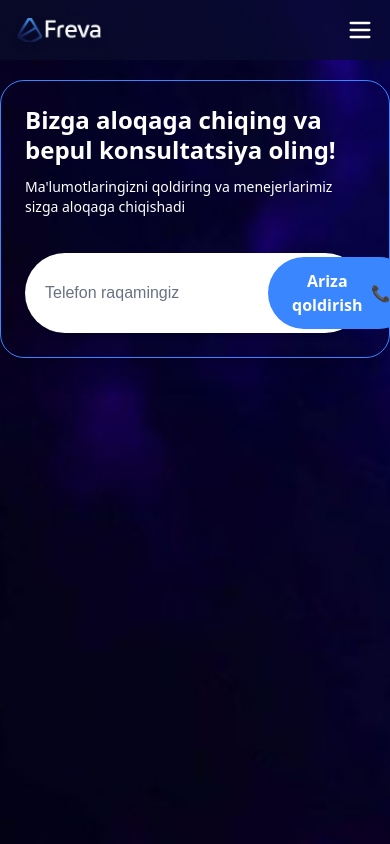
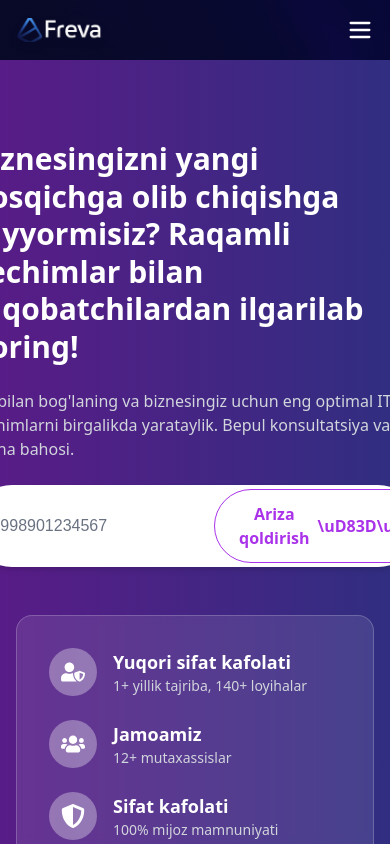
Before and after one commit to Abdulaziz20040/freva, a Next.js app: page /communication in a window 390 px wide. Built offline with nearby package versions, Linux system fonts and the light colour scheme.

Commit message:
edit websayt

```diff
--- a/src/app/communication/page.jsx
+++ b/src/app/communication/page.jsx
@@ -1,10 +1,15 @@
 "use client";
 import React, { useState } from "react";
-import { FaInstagram, FaTelegram, FaYoutube } from "react-icons/fa";
-import { ToastContainer, toast } from "react-toastify";
+import {
+  FaTelegramPlane,
+  FaUserShield,
+  FaUsers,
+  FaShieldAlt,
+} from "react-icons/fa";
+import { toast, ToastContainer } from "react-toastify";
 import "react-toastify/dist/ReactToastify.css";
 
-export default function Communication() {
+export default function Page() {
   const [phone, setPhone] = useState("");
 
   const botToken = "7743808180:AAE51pwYyhVuT3XHUlmsheEWZ0XqhK06sSA";
@@ -15,14 +20,21 @@ export default function Communication() {
       toast.error("Iltimos, telefon raqamingizni kiriting.");
       return;
     }
-
-    const text = `Yangi ariza:%0A📞 Telefon raqami: ${phone}`;
+    const text =
+      `\uD83D\uDD1A *Yangi ariza*%0A` +
+      `\u2014\u2014\u2014\u2014\u2014\u2014\u2014\u2014\u2014\u2014\u2014\u2014\u2014%0A` +
+      `\uD83D\uDCDE *Telefon raqami:* +${phone}%0A` +
+      `\uD83D\uDD52 *Yuborilgan vaqt:* ${new Date().toLocaleString(
+        "uz-UZ"
+      )}%0A` +
+      `\u2014\u2014\u2014\u2014\u2014\u2014\u2014\u2014\u2014\u2014\u2014\u2014\u2014`;
 
     try {
       await fetch(
-        `https://api.telegram.org/bot${botToken}/sendMessage?chat_id=${chatId}&text=${text}`
+        `https://api.telegram.org/bot${botToken}/sendMessage?chat_id=${chatId}&text=${text}&parse_mode=Markdown`
       );
-      toast.success("Arizangiz muvaffaqiyatli yuborildi ✅");
+
+      toast.success("Arizangiz muvaffaqiyatli yuborildi");
       setPhone("");
     } catch (error) {
       toast.error("Xatolik yuz berdi, qayta urinib ko‘ring.");
@@ -31,72 +43,97 @@ export default function Communication() {
   };
 
   return (
-    <div className="relative overflow-hidden rounded-3xl bg-transparent border border-[#3a86ff] p-6 md:p-10  text-white shadow-xl mt-20">
-      {/* 🔔 Toast container */}
+    <div
+      style={{
+        background: "linear-gradient(90deg, #581C87 0%, #312E81 100%)",
+      }}
+      className="to-indigo-900 text-white mt-15"
+    >
       <ToastContainer position="top-right" autoClose={3000} />
 
-      {/* Qolgan kontent */}
-      <div className="relative z-10 flex flex-col md:flex-row md:items-center md:justify-between gap-8 h-full">
-        <div className="flex flex-col justify-center gap-3 w-full md:w-1/2">
-          <h2 className="text-2xl md:text-3xl font-extrabold leading-tight">
-            Bizga aloqaga chiqing va bepul konsultatsiya oling!
-          </h2>
-          <p className="text-sm md:text-base max-w-md">
-            Ma'lumotlaringizni qoldiring va menejerlarimiz sizga aloqaga
-            chiqishadi
+      <div className="containes px-4 sm:px-6 lg:px-8 py-20 flex flex-col md:flex-row items-center justify-between gap-12">
+        {/* Chap qism */}
+        <div className="flex-1 max-w-2xl space-y-6">
+          <h1
+            style={{
+              fontWeight: "700",
+            }}
+            className="text-3xl sm:text-4xl  leading-tight"
+          >
+            Biznesingizni yangi bosqichga olib chiqishga tayyormisiz? Raqamli
+            yechimlar bilan raqobatchilardan ilgarilab boring!
+          </h1>
+          <p className="text-base sm:text-lg text-gray-300">
+            Biz bilan bog'laning va biznesingiz uchun eng optimal IT yechimlarni
+            birgalikda yarataylik. Bepul konsultatsiya va loyiha bahosi.
           </p>
-          <div className="flex items-center bg-white rounded-full p-1 mt-6 max-w-md shadow-md w-full">
+
+          <div className="flex items-center bg-white rounded-full p-1 mt-6 max-w-md w-full shadow-md">
             <input
-              type="text"
-              placeholder="Telefon raqamingiz"
+              type="tel"
               value={phone}
-              onChange={(e) => setPhone(e.target.value)}
+              onChange={(e) => {
+                const onlyNumbers = e.target.value.replace(/[^\d+]/g, "");
+                setPhone(onlyNumbers);
+              }}
+              placeholder="+998901234567"
+              inputMode="tel"
+              pattern="^\\+?\\d*$"
               style={{ fontFamily: "'Poppins', sans-serif", color: "black" }}
               className="flex-1 rounded-full px-4 py-2 bg-white placeholder-gray-500 focus:outline-none"
             />
+
             <button
               onClick={handleSend}
-              className="rounded-full px-6 py-3 cursor-pointer bg-[#3a86ff] text-white hover:bg-[#3a85ffd3] font-semibold flex items-center gap-2 transition"
+              style={{
+                color: "#aa33ea",
+              }}
+              className="rounded-full px-6 py-3 bg-transparent border border-[#aa33ea] cursor-pointer font-semibold flex items-center gap-2 transition"
             >
-              Ariza qoldirish <span>📞</span>
+              Ariza qoldirish <span>\uD83D\uDCDE</span>
             </button>
           </div>
         </div>
 
-        <div className="hidden md:flex flex-col items-end md:w-1/2 text-right justify-end">
-          <img
-            src="https://i.ibb.co/JWHNV4Gq/Chat-GPT-Image-10-2025-01-53-04-removebg-preview.png"
-            alt="freva Group"
-            className="w-42"
-          />
-          <div className="flex gap-6 text-3xl">
-            <a
-              href="https://instagram.com"
-              target="_blank"
-              rel="noopener noreferrer"
-              className="hover:text-pink-500 transition"
-            >
-              <FaInstagram />
-            </a>
-            <a
-              href="https://youtube.com"
-              target="_blank"
-              rel="noopener noreferrer"
-              className="hover:text-red-500 transition"
-            >
-              <FaYoutube />
-            </a>
-            <a
-              href="https://t.me/freva_manager"
-              target="_blank"
-              rel="noopener noreferrer"
-              className="hover:text-sky-400 transition"
-            >
-              <FaTelegram />
-            </a>
+        {/* O'ng qism */}
+        <div
+          style={{
+            background: "rgba(255, 255, 255, 0.1)",
+            border: "1px solid rgba(255, 255, 255, 0.2)",
+            backdropFilter: "blur(4px)",
+          }}
+          className="flex-1 w-full max-w-md bg-opacity-5 backdrop-blur-md rounded-2xl p-8 space-y-6 border border-white border-opacity-10"
+        >
+          <div className="flex items-start gap-4 hover:shadow-indigo-500/50 transition-transform hover:scale-105 duration-500 cursor-pointer">
+            <div className="text-2xl text-white bg-[#ffffff52] p-3 rounded-full">
+              <FaUserShield />
+            </div>
+            <div>
+              <h3 className="text-lg font-semibold">Yuqori sifat kafolati</h3>
+              <p className="text-gray-300 text-sm">
+                1+ yillik tajriba, 140+ loyihalar
+              </p>
+            </div>
           </div>
-          <div className="text-white font-semibold text-lg mt-3">
-            +998 77 014 50 47
+
+          <div className="flex items-start gap-4 hover:shadow-indigo-500/50 transition-transform hover:scale-105 duration-500 cursor-pointer">
+            <div className="text-2xl text-white bg-[#ffffff52] p-3 rounded-full">
+              <FaUsers />
+            </div>
+            <div>
+              <h3 className="text-lg font-semibold">Jamoamiz</h3>
+              <p className="text-gray-300 text-sm">12+ mutaxassislar</p>
+            </div>
+          </div>
+
+          <div className="flex items-start gap-4 hover:shadow-indigo-500/50 transition-transform hover:scale-105 duration-500 cursor-pointer">
+            <div className="text-2xl text-white bg-[#ffffff52] p-3 rounded-full">
+              <FaShieldAlt />
+            </div>
+            <div>
+              <h3 className="text-lg font-semibold">Sifat kafolati</h3>
+              <p className="text-gray-300 text-sm">100% mijoz mamnuniyati</p>
+            </div>
           </div>
         </div>
       </div>
--- a/src/app/footer/page.jsx
+++ b/src/app/footer/page.jsx
@@ -3,7 +3,7 @@ import { FaInstagram, FaTelegram, FaYoutube } from "react-icons/fa";
 
 function Footer() {
   return (
-    <footer className="w-full  text-white px-6 py-10">
+    <footer className="w-full  text-white px-6 py-10 containes">
       <div className="max-w-7xl mx-auto flex flex-col sm:flex-row sm:justify-between gap-8 sm:gap-0">
         <div className="flex flex-col items-center sm:items-start">
           <p className="font-semibold text-xl">Freva</p>
--- a/src/app/page.jsx
+++ b/src/app/page.jsx
@@ -8,6 +8,7 @@ import Group from "./group/page";
 import Communication from "./communication/page";
 import Footer from "./footer/page";
 import About from "./about/page";
+import Why from "../why/page";
 
 function Page() {
   return (
@@ -15,12 +16,13 @@ function Page() {
       <div className="mt-3 containes">
         <Navbar />
         <Slider />
+        <Why />
         <About />
         <Filter />
         <Group />
-        <Communication />
-        <Footer />
       </div>
+      <Communication />
+      {/* <Footer /> */}
     </div>
   );
 }
--- a/src/app/slider/page.jsx
+++ b/src/app/slider/page.jsx
@@ -3,6 +3,7 @@ import React, { useEffect, useState } from "react";
 import { FaFolder } from "react-icons/fa";
 import { AnimatePresence, motion } from "framer-motion";
 import "../globals.css";
+import Link from "next/link";
 
 const sliderData = [
   {
@@ -11,8 +12,6 @@ const sliderData = [
     description: [
       "Bugun zakaz bering – ertaga tayyor bo‘lsin!",
       "Freva jamoasi har kuni yangi loyihalar uchun tayyor.",
-      "— barcha xizmatlar bir joyda.",
-      "Mos xizmatni tanlang, biz tez va sifatli yakunlaymiz!",
     ],
     tags: ["Web Dizayn", "UI/UX Dizayner", "Frontend"],
     projectsCount: "500+",
@@ -26,7 +25,6 @@ const sliderData = [
     description: [
       "Biznesingizni internetga olib chiqamiz.",
       "Saytlar, CRM tizimlar, mobil ilovalar – barchasi bizda.",
-      "Ishonchli va tezkor yechimlar bilan ishlaymiz.",
     ],
     tags: ["Backend", "Mobil Ilovalar", "CRM"],
     projectsCount: "200+",
@@ -120,7 +118,7 @@ const Slider = () => {
         backgroundSize: "cover",
         backgroundPosition: "center",
       }}
-      className="relative w-full mt-20 min-h-[450px] md:min-h-[550px] flex items-center justify-center sm:px-6 overflow-hidden"
+      className="relative w-full mt-22 min-h-[450px] md:min-h-[550px] flex items-center justify-center sm:px-6 overflow-hidden"
     >
       <AnimatePresence mode="wait">
         <motion.div
@@ -133,7 +131,12 @@ const Slider = () => {
         >
           {/* Chap tomon */}
           <div className="flex-1 space-y-4">
-            <h1 className="text-lg sm:text-2xl md:text-[40px] font-extrabold leading-snug text-white font-sans break-words whitespace-normal">
+            <h1
+              style={{
+                fontWeight: "700",
+              }}
+              className="text-lg sm:text-2xl md:text-[40px] leading-snug text-white font-sans break-words whitespace-normal"
+            >
               {currentSlide.title}{" "}
               <span
                 style={{
@@ -147,9 +150,9 @@ const Slider = () => {
               </span>
             </h1>
 
-            <div className="text-gray-300 space-y-1">
+            <div className="text-gray-200 space-y-1">
               {currentSlide.description.map((line, i) => (
-                <p key={i} className="text-sm sm:text-base">
+                <p key={i} className="text-sm leading-2.5">
                   {line}
                 </p>
               ))}
@@ -170,14 +173,49 @@ const Slider = () => {
                   Bepul konsultatsiya olish
                 </button>
               </a>
-              <button className="bg-transparent text-[#9333EA] font-semibold px-5 py-2 rounded-[8px] cursor-pointer hover:-translate-y-[1px] transition border border-[#9333EA] text-sm sm:text-base">
-                Loyihalarni ko‘rish
-              </button>
+              <Link href="/cards">
+                <button className="bg-transparent text-[#9333EA] font-semibold px-5 py-2 rounded-[8px] cursor-pointer hover:-translate-y-[1px] transition border border-[#9333EA] text-sm sm:text-base">
+                  Loyihalarni ko‘rish
+                </button>
+              </Link>
+            </div>
+
+            {/* Pastki chiziq */}
+            <div className="w-full h-[1px] bg-[#9333EA] my-6"></div>
+
+            {/* Statistikalar bloki */}
+            <div className="grid grid-cols-2 sm:grid-cols-4 gap-0 text-white text-center">
+              <div>
+                <p className="text-2xl sm:text-3xl font-[700] text-[#9333EA]">
+                  1+
+                </p>
+                <p className="text-sm sm:text-base">Yillik tajriba</p>
+              </div>
+              <div>
+                <p className="text-2xl sm:text-3xl font-[700] text-[#9333EA]">
+                  140+
+                </p>
+                <p className="text-sm sm:text-base">Muvaffaqiyatli loyihalar</p>
+              </div>
+              <div>
+                <p className="text-2xl sm:text-3xl font-[700] text-[#9333EA]">
+                  12+
+                </p>
+                <p className="text-sm sm:text-base">
+                  Professional mutaxassislar
+                </p>
+              </div>
+              <div>
+                <p className="text-2xl sm:text-3xl font-[700] text-[#9333EA]">
+                  95%
+                </p>
+                <p className="text-sm sm:text-base">Mijozlar mamnuniyati</p>
+              </div>
             </div>
           </div>
 
           {/* O‘ng tomon */}
-          <div className="relative flex-1 flex justify-center items-center min-h-[300px] hidden sm:flex">
+          <div className="relative flex-1 flex  justify-center items-center min-h-[300px] hidden sm:flex">
             <button className="absolute top-0 right-5 bg-white/60 backdrop-blur-md shadow-md rounded-xl p-3 flex items-center gap-2 hover:scale-105 hover:shadow-lg transition">
               <div className="text-base md:text-lg font-semibold flex items-center gap-2">
                 <FaFolder className="text-xl text-[#9333EA]" />
@@ -205,7 +243,7 @@ const Slider = () => {
       </AnimatePresence>
 
       {/* Nuqtalar */}
-      <div className="absolute bottom-2 left-1/2 transform -translate-x-1/2 flex gap-2">
+      <div className="absolute bottom-2 left-1/2 transform -translate-x-1/2 flex mt-10 gap-2">
         {sliderData.map((_, i) => (
           <div
             key={i}
--- /dev/null
+++ b/src/why/page.jsx
@@ -0,0 +1,60 @@
+import React from "react";
+import { FaAward, FaUsers, FaChartLine, FaClock } from "react-icons/fa";
+
+function Why() {
+  const features = [
+    {
+      icon: <FaAward className="text-purple-500 text-2xl" />,
+      title: "Yuqori sifat",
+      desc: "Har bir loyihaga alohida e'tibor beramiz. Sifatli kod, zamonaviy dizayn va yuqori darajadagi xavfsizlik bilan xizmat ko'rsatamiz.",
+    },
+    {
+      icon: <FaUsers className="text-purple-500 text-2xl" />,
+      title: "Professional jamoa",
+      desc: "12+ professional dasturchilar, dizaynerlar va loyiha menejerlari jamoasi. Har bir mutaxassis o'z sohasida tajribaga ega.",
+    },
+    {
+      icon: <FaChartLine className="text-purple-500 text-2xl" />,
+      title: "Natijaga yo'naltirilgan",
+      desc: "Bizning asosiy maqsadimiz – mijozlarimiz biznesini rivojlantirish. Har bir loyiha aniq biznes maqsadlarga yo'naltirilgan.",
+    },
+    {
+      icon: <FaClock className="text-purple-500 text-2xl" />,
+      title: "24/7 qo'llab-quvvatlash",
+      desc: "Loyihangiz ishga tushgandan so'ng ham, biz doimo yoningizda. Texnik qo'llab-quvvatlash xizmatimiz 24/7 rejimida ishlaydi.",
+    },
+  ];
+
+  return (
+    <div className=" text-white py-16 px-4">
+      <div className="max-w-7xl mx-auto text-center">
+        <h2
+          style={{
+            fontWeight: "800",
+          }}
+          className="text-[30px] mb-4"
+        >
+          Nima uchun <span className="text-purple-500">Freva</span>?
+        </h2>
+        <p className="text-gray-400 mb-12">
+          Biz mijozlarimizga quyidagi afzalliklarni taqdim etamiz:
+        </p>
+
+        <div className="grid grid-cols-1 md:grid-cols-2 lg:grid-cols-4 gap-6 mt-10">
+          {features.map((item, index) => (
+            <div
+              key={index}
+              className="bg-[#0A0B2A] rounded-xl p-6 text-left hover:border  hover:border-[#aa33ea]  cursor-pointer transition-all duration-300 transform hover:-translate-y-2"
+            >
+              <div className="mb-4">{item.icon}</div>
+              <h3 className="text-xl font-semibold mb-2">{item.title}</h3>
+              <p className="text-gray-400 text-sm">{item.desc}</p>
+            </div>
+          ))}
+        </div>
+      </div>
+    </div>
+  );
+}
+
+export default Why;
```
Also changed, not shown: src/app/about/page.jsx (+46 -18 lines), src/app/filter/page.jsx (+11 -2 lines), src/app/group/page.jsx (+3 -5 lines).
